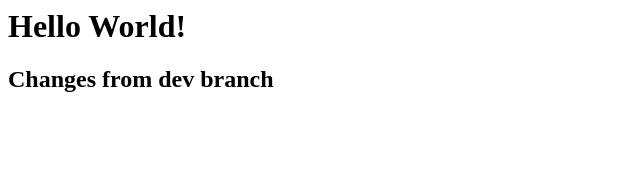
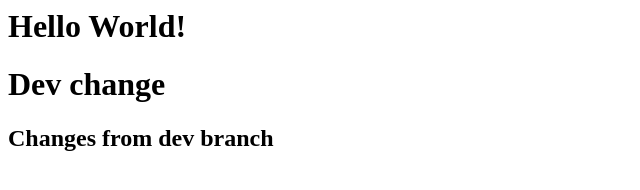
Before and after one commit to agocevska02/kiii-jenkins, a plain HTML site: page index.html in a window 1280 px wide. Shown: the whole page, without its empty margins (0-640 px from the left). Drawn offline with Linux system fonts and the light colour scheme.

Commit message:
Update index.html
Changes from dev

```diff
--- a/index.html
+++ b/index.html
@@ -1,3 +1,3 @@
 <h1>Hello World!</h1>
-
+<h1>Dev change</h1>
 <h2>Changes from dev branch</h2>
```
